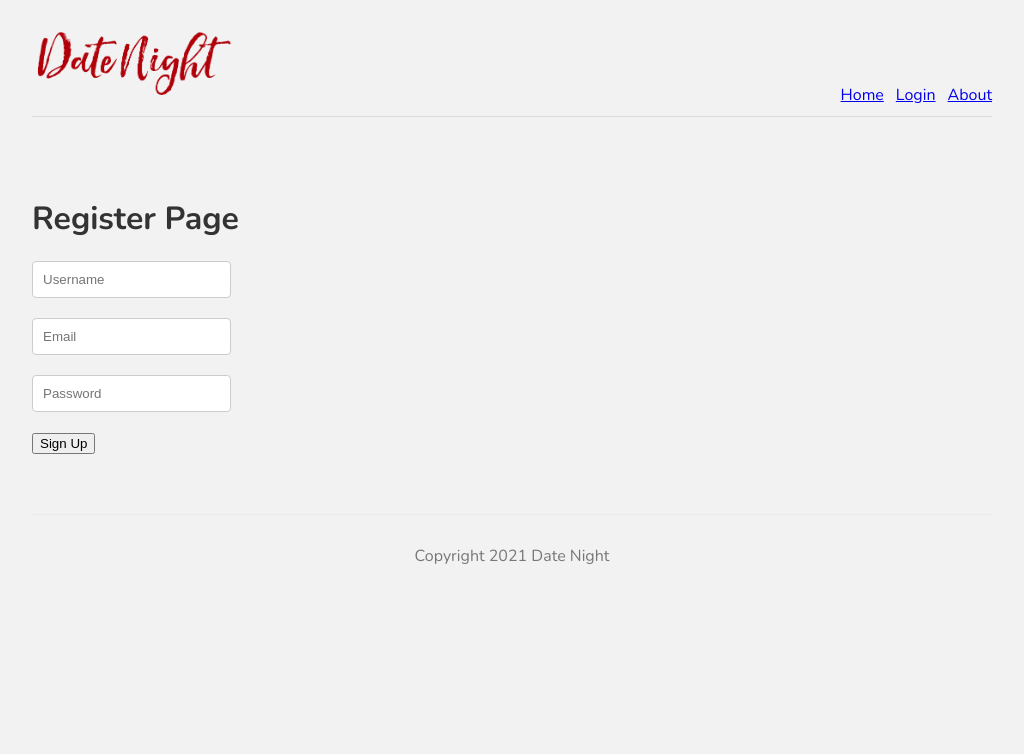
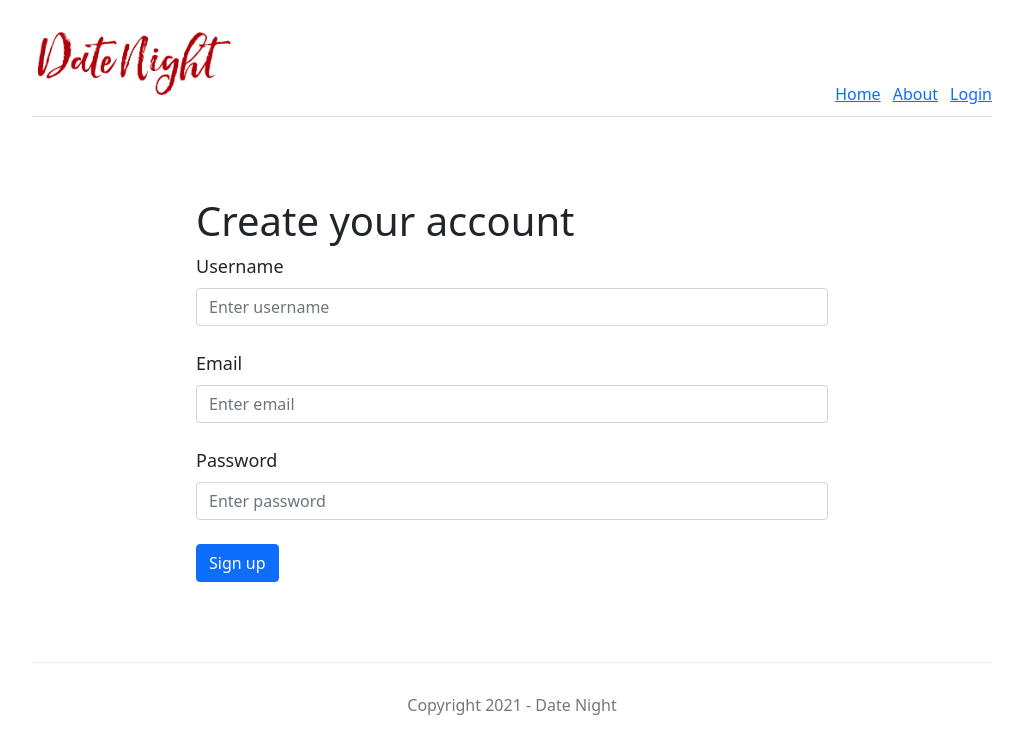
Before and after one commit to JejuBrothers/date-night-frontend, a Next.js app: page /register in a window 1280 px wide. Shown: the top 754 px of the page, without its empty margins (128-1152 px from the left). Built offline with nearby package versions, Linux system fonts and the light colour scheme.

Commit message:
update register form

```diff
--- a/components/footer.js
+++ b/components/footer.js
@@ -1,5 +1,5 @@
 const Footer = () => {
-  return <footer>Copyright 2021 Date Night</footer>;
+  return <footer>Copyright 2021 - Date Night</footer>;
 };
 
 export default Footer;
--- a/components/navbar.js
+++ b/components/navbar.js
@@ -10,11 +10,11 @@ const Navbar = () => {
       <Link href='/'>
         <a>Home</a>
       </Link>
+      <Link href='/about'>
+        <a>About</a>
+      </Link>
       <Link href='/login'>
         <a>Login</a>
-      </Link>
-      <Link href='/about'>
-        <a>About</a>
       </Link>
     </nav>
   );
--- /dev/null
+++ b/pages/api/account.js
@@ -0,0 +1,9 @@
+export async function createAccount(AccountInfo) {
+  const response = await fetch('https://jsonplaceholder.typicode.com/posts', {
+    //TODO: Set correct API Endpoint (auth/register)
+    method: 'POST',
+    headers: { 'Content-Type': 'application/json' },
+    body: JSON.stringify(AccountInfo),
+  });
+  return await response.json();
+}
--- a/pages/api/hello.js
+++ /dev/null
@@ -1,5 +0,0 @@
-// Next.js API route support: https://nextjs.org/docs/api-routes/introduction
-
-export default (req, res) => {
-  res.status(200).json({ name: 'John Doe' })
-}
--- a/pages/register.js
+++ b/pages/register.js
@@ -1,64 +1,89 @@
+import Head from 'next/head';
 import { useState } from 'react';
-import Head from 'next/head';
-import styles from '../styles/Home.module.css';
+import { useForm } from 'react-hook-form';
+import { Form, Row, Col, Button, Alert } from 'react-bootstrap';
+import { createAccount } from './api/account';
+import 'bootstrap/dist/css/bootstrap.css';
 
 const Register = () => {
-  const [username, setUsername] = useState('');
-  const [email, setEmail] = useState('');
-  const [password, setPassword] = useState('');
+  const {
+    register,
+    formState: { errors },
+    handleSubmit,
+  } = useForm();
 
-  async function handleRegister() {
-    const registerInfo = {
-      username: username,
-      email: email,
-      password: password,
+  const onRegister = (accountInfo) => {
+    const res = createAccount(accountInfo);
+    console.log(res); //TODO: Handle error cases
   };
 
-    const register = await fetch(`/auth/register`, {
-      method: 'POST',
-      headers: {
-        Accept: 'application/json',
-        'Content-Type': 'application/json',
-      },
-      body: JSON.stringify(registerInfo),
-    });
-
-    //const registerResponse = await register.json();
-    //console.log(registerResponse);
-  }
   return (
     <>
       <Head>
         <title>Date Night | Sign Up</title>
       </Head>
-      <div>
-        <h1>Register Page</h1>
-        <form>
-          <input
+      <div className='a-form'>
+        <Row>
+          <Col md={{ span: 8, offset: 2 }}>
+            <h1>Create your account</h1>
+            <Form onSubmit={handleSubmit(onRegister)}>
+              <Form.Group controlId='formUsername'>
+                <Form.Label>Username</Form.Label>
+                <Form.Control
                   type='text'
-            onChange={(e) => setUsername(e.target.value)}
-            value={username}
-            placeholder='Username'
+                  placeholder='Enter username'
+                  {...register('username', {
+                    required: 'Required',
+                  })}
                 />
+                {errors?.username && (
+                  <Alert variant='info'>
+                    {errors.username.type === 'required' &&
+                      'Your username is required!'}
+                  </Alert>
+                )}
+              </Form.Group>
               <br />
-          <input
+              <Form.Group controlId='formEmail'>
+                <Form.Label>Email</Form.Label>
+                <Form.Control
                   type='email'
-            onChange={(e) => setEmail(e.target.value)}
-            value={email}
-            placeholder='Email'
+                  placeholder='Enter email'
+                  {...register('email', {
+                    required: 'Required',
+                  })}
                 />
+                {errors?.email && (
+                  <Alert variant='info'>
+                    {errors.email.type === 'required' &&
+                      'Your email is required!'}
+                  </Alert>
+                )}
+              </Form.Group>
               <br />
-          <input
+              <Form.Group controlId='formPassword'>
+                <Form.Label>Password</Form.Label>
+                <Form.Control
                   type='password'
-            onChange={(e) => setPassword(e.target.value)}
-            value={password}
-            placeholder='Password'
+                  placeholder='Enter password'
+                  {...register('password', {
+                    required: 'Required',
+                  })}
                 />
+                {errors?.password && (
+                  <Alert variant='info'>
+                    {errors.password.type === 'required' &&
+                      'Your password is required!'}
+                  </Alert>
+                )}
+              </Form.Group>
               <br />
-          <button type='button' onClick={() => handleRegister()}>
-            Sign Up
-          </button>
-        </form>
+              <Button variant='primary' type='submit'>
+                Sign up
+              </Button>
+            </Form>
+          </Col>
+        </Row>
       </div>
     </>
   );
--- a/styles/globals.css
+++ b/styles/globals.css
@@ -56,3 +56,11 @@ input {
   color: #4979ff;
   text-decoration: underline;
 }
+
+.a-form form {
+  margin-bottom: 20px;
+}
+
+.a-form label {
+  font-size: 18px;
+}
```
Also changed, not shown: package.json (+6 -3 lines), 2 other files (tests, documents, lock files or other folders). Lines whose indentation alone changed are shown as unchanged.
